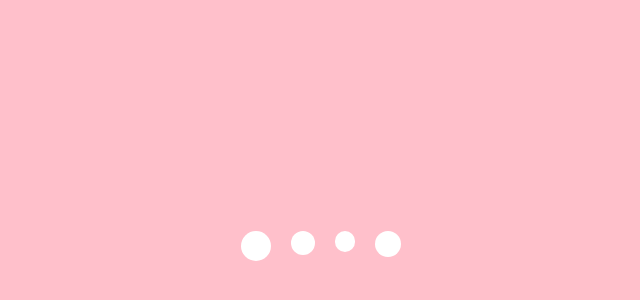
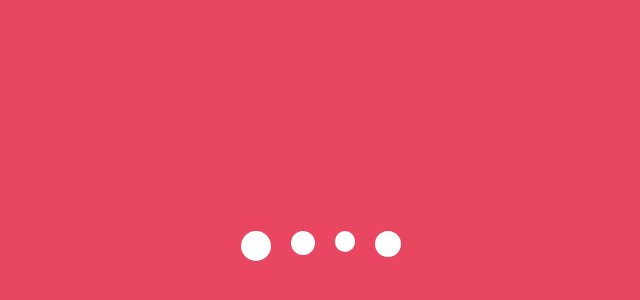
Before and after one commit to FaizanAhmad-web/HTML-CSS--JAVASCRIPT-100-PROJECT, a plain HTML site: page 02_loader/index.html in a window 1280 px wide. Shown: the part 154-454 px from the top of the page, without its empty margins (319-959 px from the left). Drawn offline with Linux system fonts and the light colour scheme.

Commit message:
update the style sheet

```diff
--- a/02_loader/style.css
+++ b/02_loader/style.css
@@ -2,11 +2,11 @@
     margin: 0;
     padding: 0;
     box-sizing: border-box;
-    font-family: san-serif:
+    font-family: san-serif;
 }
 
 body{
-    background-color:pink;
+    background-color:rgb(232, 70, 97);
 
 }
 .wrapper {
```
